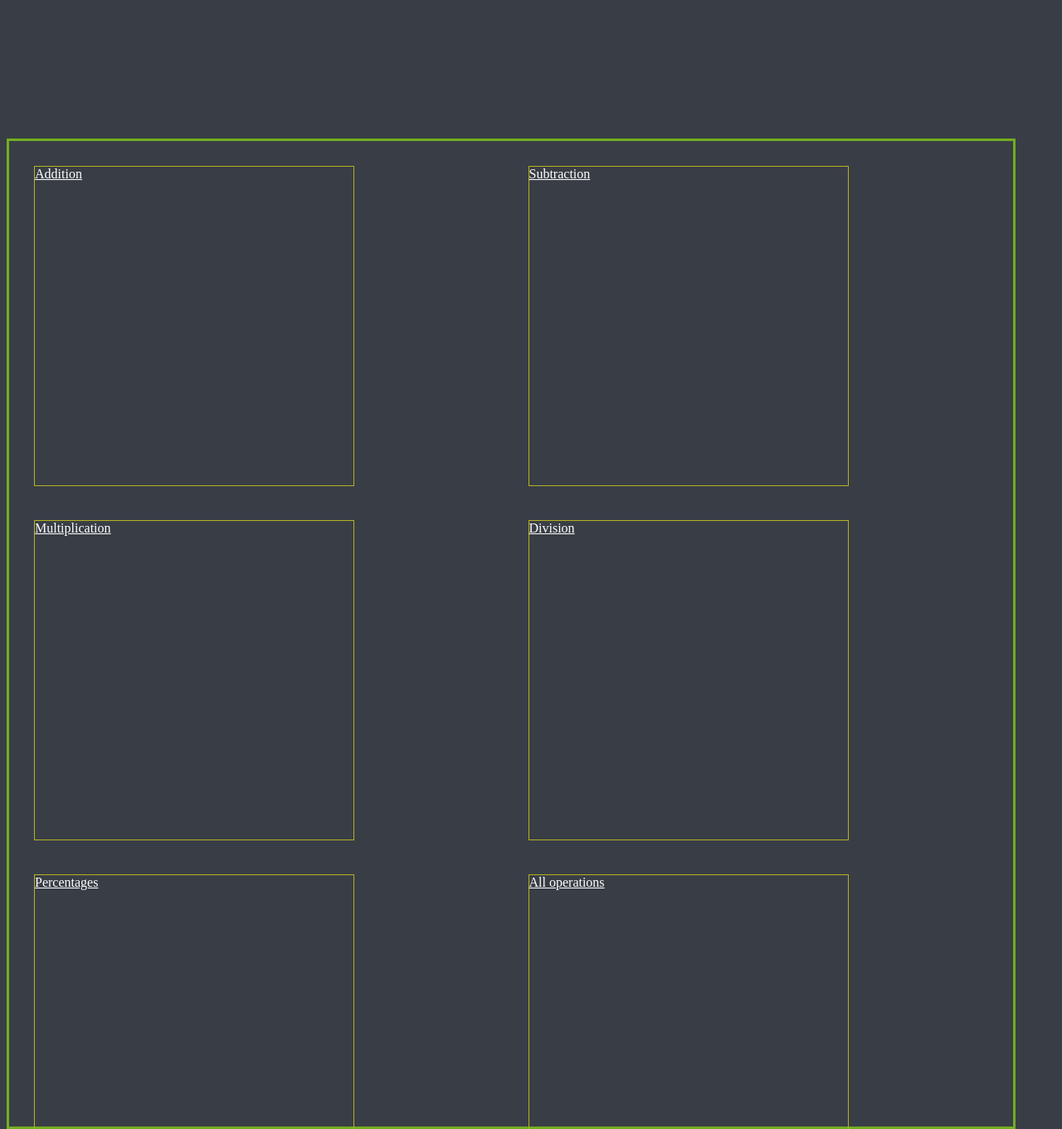
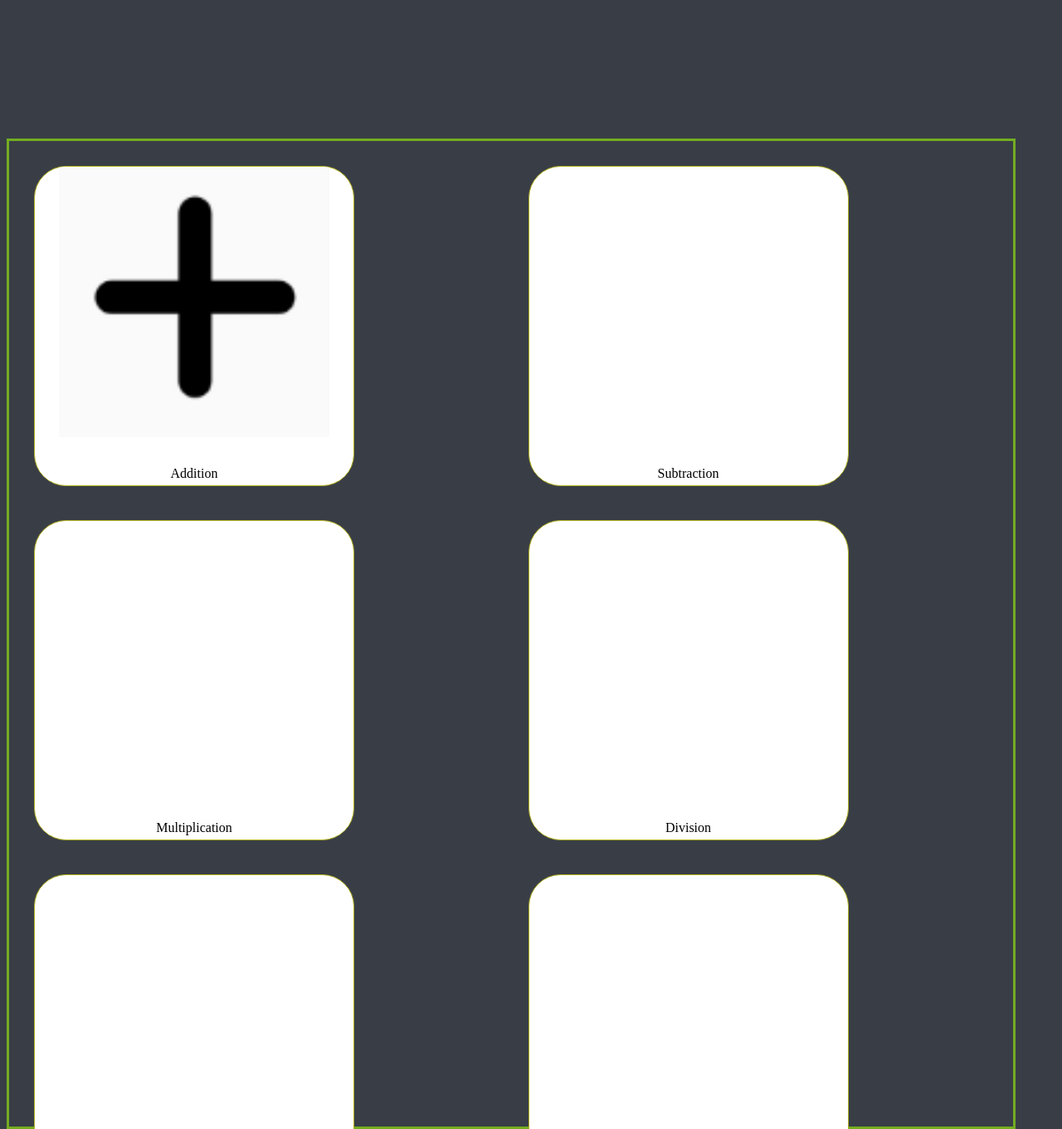
Before and after one commit to ViktorKuzmanov/Get-Numerate-App, a PHP site: page /choosePractise.html in a window 1280 px wide. Shown: the part 132-1493 px from the top of the page at 83% size. Run offline with PHP 8.4, Linux system fonts and the light colour scheme.

Commit message:
design addition button

```diff
--- a/choosePractise.html
+++ b/choosePractise.html
@@ -15,13 +15,15 @@
 	<body>
 		<p id="paragraphOne">What do you want to practise today?</p>
 		<div class="container">
-			<a href="setupGame.html" class="box" name="Addition" onclick="operationWasChosen(this.name)">Addition</a>
-			<a href="setupGame.html" class="box" name="Subtraction" onclick="operationWasChosen(this.name)">Subtraction</a>
-			<a href="setupGame.html" class="box" name="Multiplication" onclick="operationWasChosen(this.name)">Multiplication</a>
-			<a href="setupGame.html" class="box" name="Division" onclick="operationWasChosen(this.name)">Division</a>
-			<a href="setupPercetages.html" class="box" name="Percentages" onclick="operationWasChosen(this.name)">Percentages</a>
-			<a href="setupGame.html" class="box" name="All operations" onclick="operationWasChosen(this.name)">All operations</a>
-		</div>
+			<div class="box">
+				<img src="./assets/additionOperation.png" alt="additionimage">
+				<a href="setupGame.html" name="Addition" onclick="operationWasChosen(this.name)">Addition</a>
+			</div>
+			<div class="box"><a href="setupGame.html" name="Subtraction" onclick="operationWasChosen(this.name)">Subtraction</a></div>
+			<div class="box"><a href="setupGame.html" name="Multiplication" onclick="operationWasChosen(this.name)">Multiplication</a></div>
+			<div class="box"><a href="setupGame.html" name="Division" onclick="operationWasChosen(this.name)">Division</a></div>
+			<div class="box"><a href="setupPercetages.html" name="Percentages" onclick="operationWasChosen(this.name)">Percentages</a></div>
+			<div class="box"><adiv href="setupGame.html" name="All operations" onclick="operationWasChosen(this.name)">All operations</adiv>
 		<script>
 			function storePercentagesQuestionsObject() {
 				let percentagesQuestions = { firstQuestion: false, secondQuestion: false, thrirdQuestion: false, fourthQuestion: false };
--- a/css/choosePractise.css
+++ b/css/choosePractise.css
@@ -39,5 +39,28 @@ body {
   -webkit-box-flex: 1;
       -ms-flex: 1;
           flex: 1;
+  position: relative;
+  border-radius: 10%;
+  background-color: white;
+  overflow: hidden;
+}
+
+.box a {
+  background-color: white;
+  display: inline-block;
+  width: 100%;
+  text-align: center;
+  text-decoration: none;
+  color: black;
+  font-family: "PT Sans";
+  position: absolute;
+  bottom: 5px;
+}
+
+.box img {
+  width: 85%;
+  margin: 0px auto;
+  height: auto;
+  display: block;
 }
 /*# sourceMappingURL=choosePractise.css.map */
--- a/scss/choosePractise.scss
+++ b/scss/choosePractise.scss
@@ -37,4 +37,25 @@ body {
     color: white;
     margin: 20px;
     flex: 1;
+    position: relative;
+    border-radius: 10%;
+    background-color: white;
+    overflow: hidden;
+    a {
+        background-color: white;
+        display: inline-block;
+        width: 100%;
+        text-align: center;
+        text-decoration: none;
+        color: black;
+        font-family: $fontFamily;
+        position: absolute;
+        bottom: 5px;
+    }
+    img {
+        width: 85%;
+        margin: 0px auto;
+        height: auto;
+        display: block;
+    }
 }
```
Also changed, not shown: assets/additionOperation.png (added), 1 other file.
